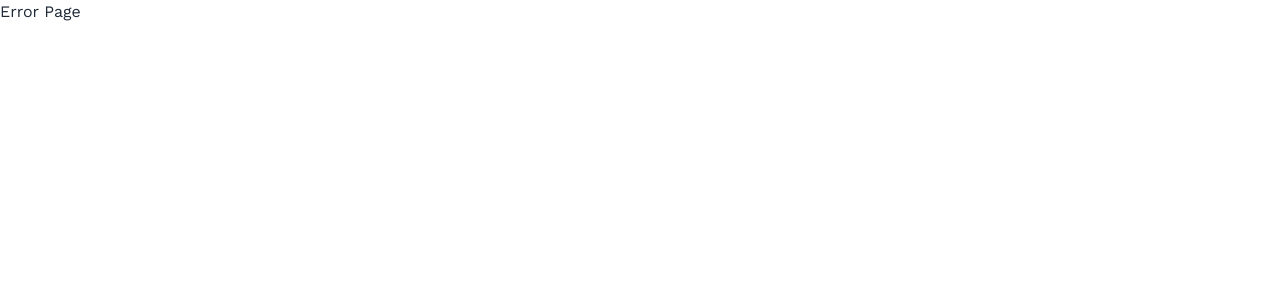
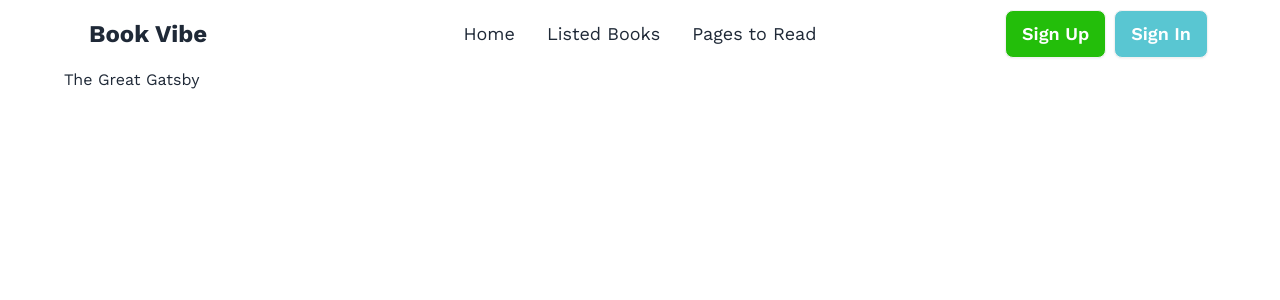
Before and after one commit to roufrubel/assignment-08-book-vibe, a React (Vite) app: page /book/1 in a window 1280 px wide. Before the commit this address had no page. Shown: the top 300 px of the page. Built offline with nearby package versions, Linux system fonts and the light colour scheme.

Commit message:
single book details load and diplayed

```diff
--- a/src/components/Book/Book.jsx
+++ b/src/components/Book/Book.jsx
@@ -1,11 +1,13 @@
 import { FaRegStar } from "react-icons/fa6";
 import Tags from "../Tags/Tags";
+import { Link } from "react-router-dom";
 
 
 const Book = ({book}) => {
-    const {image, bookName, author, category, tags, rating} = book;
+    const {bookId, image, bookName, author, category, tags, rating} = book;
     return (
-        <div className="p-6 rounded-2xl border">
+        <Link to={`/book/${bookId}`}
+         className="p-6 rounded-2xl border transition hover:scale-105">
             <div className="flex justify-center bg-[#F3F3F3] rounded-2xl mb-4">
             <img className="p-6" src={image} alt="" />
             </div>
@@ -21,7 +23,7 @@ const Book = ({book}) => {
                 <p>{category}</p>
                 <p className="flex justify-center items-center"><span className="mr-1">{rating}</span> <FaRegStar/></p>
             </div>
-        </div>
+        </Link>
     );
 };
 
--- /dev/null
+++ b/src/components/BookDetails/BookDetails.jsx
@@ -0,0 +1,20 @@
+import { useLoaderData, useParams } from "react-router-dom";
+
+
+
+const BookDetails = () => {
+    const books = useLoaderData();
+    const {id} = useParams();
+    const idInt = parseInt(id);
+    const book = books.find(book => book.bookId === idInt);
+    console.log(book, id)
+
+    return (
+        <div>
+            <h2>{book.bookName}</h2>
+
+        </div>
+    );
+};
+
+export default BookDetails;
--- a/src/main.jsx
+++ b/src/main.jsx
@@ -11,6 +11,8 @@ import ErrorPage from './components/ErrorPage/ErrorPage.jsx';
 import Home from './components/Home/Home.jsx';
 import ListedBooks from './components/ListedBooks/ListedBooks.jsx';
 import PagesToRead from './components/PagesToRead/PagesToRead.jsx';
+// import Book from './components/Book/Book.jsx';
+import BookDetails from './components/BookDetails/BookDetails.jsx';
 
 const router = createBrowserRouter([
   {
@@ -30,6 +32,11 @@ const router = createBrowserRouter([
         path: "/pagestoread",
         element: <PagesToRead></PagesToRead>,
       },
+      {
+        path: '/book/:id',
+        element: <BookDetails />,
+        loader: () => fetch('../books.json')
+      }
 
       // {
       //   path: "/applied",
```
